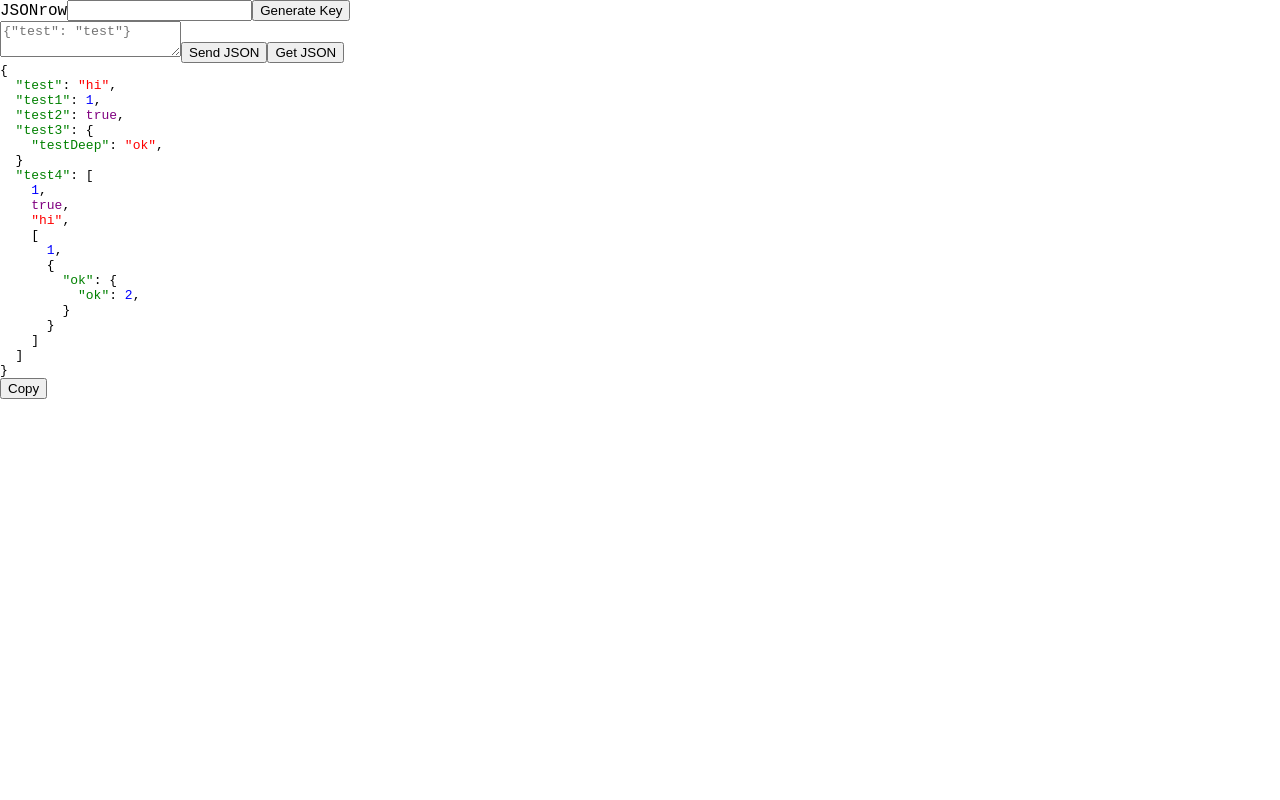
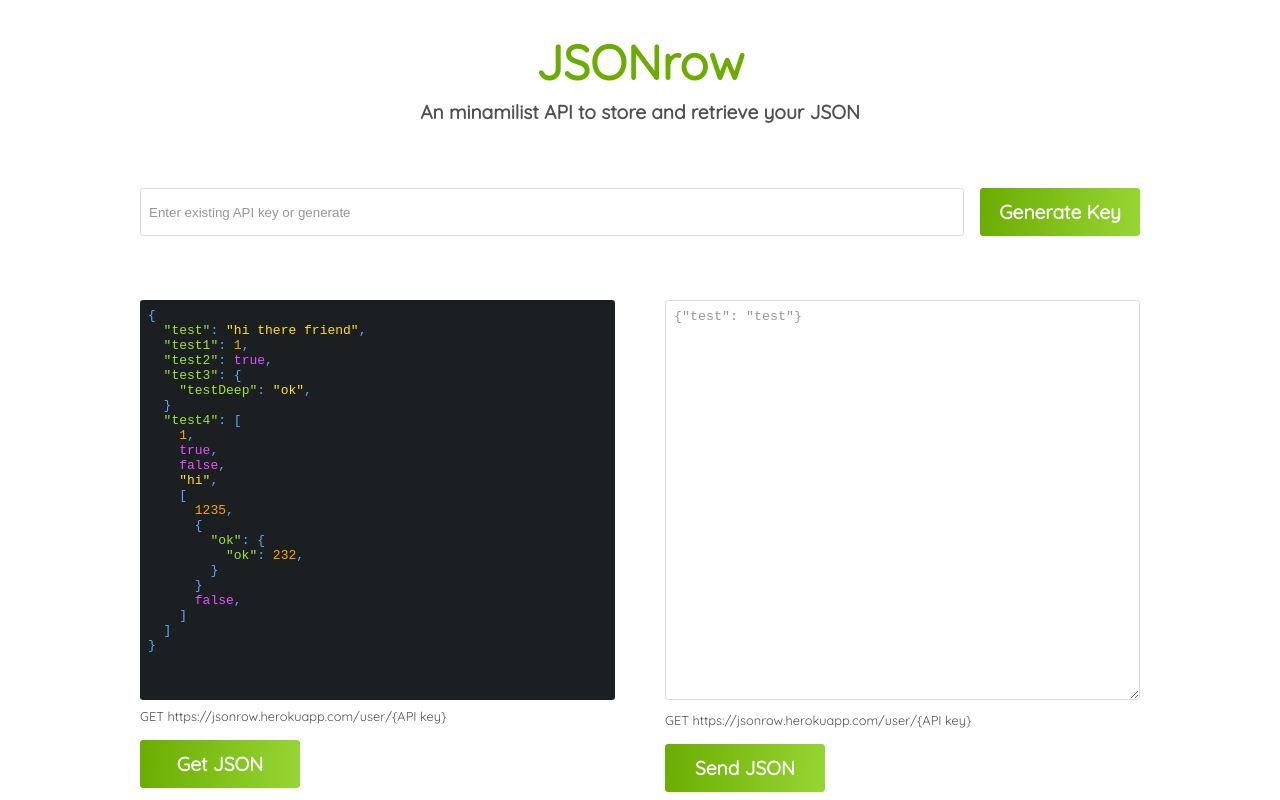
Before and after one commit to alexsaliu/jsonrow, a React (Create React App) app: page / in a window 1280 px wide. Built offline with nearby package versions, Linux system fonts and the light colour scheme.

Commit message:
Styled ui

```diff
--- a/public/index.html
+++ b/public/index.html
@@ -24,6 +24,10 @@
       work correctly both with client-side routing and a non-root public URL.
       Learn how to configure a non-root public URL by running `npm run build`.
     -->
+
+    <link rel="preconnect" href="https://fonts.gstatic.com">
+    <link href="https://fonts.googleapis.com/css2?family=Quicksand&display=swap" rel="stylesheet">
+
     <title>React App</title>
   </head>
   <body>
--- a/src/App.js
+++ b/src/App.js
@@ -7,13 +7,13 @@
 	const [apiKey, setApiKey] = useState('')
 	const [text, setText] = useState('{"test": "test"}')
 	const [json, setJson] = useState({
-		"test": "hi",
+		"test": "hi there friend",
 		"test1": 1,
 		"test2": true,
 		"test3": {
 			"testDeep": "ok"
 		},
-		"test4": [1, true, "hi", [1, {"ok": {"ok": 2}}]]
+		"test4": [1, true, false, "hi", [1235, {"ok": {"ok": 232}}, false]]
 	})
 	const [formattedJson, setFormattedJson] = useState({})
 
@@ -50,15 +50,32 @@
 
 	return (
 		<div className="App">
-			JSONrow
-			<input onChange={(e) => {setApiKey(e.target.value)}} value={apiKey} type="text" />
-			<button onClick={() => generateKey()}>Generate Key</button>
-			<div onClick={() => copyToClipboard(apiKey)}>{apiKey}</div>
-			<textarea onChange={(e) => setText(e.target.value)} placeholder='{"test": "test"}'></textarea>
-			<button onClick={() => sendJson()}>Send JSON</button>
-			<button onClick={() => getJson()}>Get JSON</button>
-			<div className="formatted_json" dangerouslySetInnerHTML={{__html: formattedJson}}></div>
-			<button onClick={() => copyToClipboard(jsonRef.current.innerHTML)}>Copy</button>
+			<div className="content">
+				<h1 className="title">JSONrow</h1>
+				<h4 className="tagline">An minamilist API to store and retrieve your JSON</h4>
+				<div className="input-container">
+					<input className="apikey-input" onChange={(e) => {setApiKey(e.target.value)}} value={apiKey} placeholder="Enter existing API key or generate" type="text" />
+					<button onClick={() => generateKey()}>Generate Key</button>
+				</div>
+
+				<div className="container">
+					<div>
+						<div className="formatted-json" dangerouslySetInnerHTML={{__html: formattedJson}}></div>
+						<div className="endpoint">GET  https://jsonrow.herokuapp.com/user/{apiKey ? apiKey : '{API key}'}</div>
+						<button onClick={() => getJson()}>Get JSON</button>
+					</div>
+
+					<div>
+						<textarea onChange={(e) => setText(e.target.value)} placeholder='{"test": "test"}'></textarea>
+						<div className="endpoint">GET  https://jsonrow.herokuapp.com/user/{apiKey ? apiKey : '{API key}'}</div>
+						<button onClick={() => sendJson()}>Send JSON</button>
+					</div>
+				</div>
+			</div>
+
+
+			{/* <button onClick={() => copyToClipboard(jsonRef.current.innerHTML)}>Copy</button> */}
+			{/* <div className="json-container" onClick={() => copyToClipboard(apiKey)}></div> */}
 			<pre hidden>
 				<code ref={jsonRef}>
 					{JSON.stringify(json, null, 4)}
--- a/src/helpers.js
+++ b/src/helpers.js
@@ -10,7 +10,7 @@
     else if (typeof json === 'object') {
         formattedJson += '{</div>'
         for (const key in json) {
-            formattedJson += `<div>${indentation(level + 2)}<span style="color:green">"${key}"</span>: ${formatValue(json[key], level + 2)}`
+            formattedJson += `<div>${indentation(level + 2)}<span style="color:#a0e237">"${key}"</span>: ${formatValue(json[key], level + 2)}`
         }
         formattedJson += `<div>${indentation(level)}}</div>`
     }
@@ -26,9 +26,9 @@
 }
 
 const formatValue = (value, level) => {
-    if (typeof value === 'string') return `<span style="color:red">"${value}"</span>,</div>`
-    if (typeof value === 'number') return `<span style="color:blue">${value}</span>,</div>`
-    if (typeof value === 'boolean') return `<span style="color:purple">${value}</span>,</div>`
+    if (typeof value === 'string') return `<span style="color:#ffe030">"${value}"</span>,</div>`
+    if (typeof value === 'number') return `<span style="color:orange">${value}</span>,</div>`
+    if (typeof value === 'boolean') return `<span style="color:#e750ff">${value}</span>,</div>`
     if (typeof value === 'object' || Array.isArray(value)) return formatJsonAsHtml(value, level)
 }
 
--- a/src/index.css
+++ b/src/index.css
@@ -1,7 +1,6 @@
 body {
   margin: 0;
-  font-family: monospace, arial, sans-serif, -apple-system, BlinkMacSystemFont, 'Segoe UI', 'Roboto', 'Oxygen',
-    'Ubuntu', 'Cantarell', 'Fira Sans', 'Droid Sans', 'Helvetica Neue';
+  font-family: 'Quicksand', sans-serif;
   -webkit-font-smoothing: antialiased;
   -moz-osx-font-smoothing: grayscale;
 }
@@ -11,6 +10,101 @@
     monospace;
 }
 
-.formatted_json * {
+:root {
+    --green: #6AAD00;
+    --light-green: #97D534;
+    --grey: #505050;
+    --light-grey: #DADADA;
+}
+
+* {
+    color: var(--grey);
+    box-sizing: border-box;
+}
+
+button {
+    width: 10rem;
+    height: 3rem;
+    background: linear-gradient(95deg, var(--green) 0%, var(--light-green) 100%);
+    border-radius: 0.2rem;
+    border: none;
+    color: #ffffff;
+    font-weight: 700;
+    font-size: 1.2rem;
+    font-family: inherit;
+    cursor: pointer;
+}
+
+.title {
+    color: var(--green);
+    margin: 2rem 0 0.5rem;
+    font-size: 3rem;
+    text-align: center;
+}
+
+.tagline {
+    margin: 0;
+    font-size: 1.2rem;
+    text-align: center;
+}
+
+.input-container {
+    display: flex;
+    margin: 4rem 0;
+    justify-content: space-between;
+}
+
+::placeholder {
+    color: #979797;
+}
+
+.apikey-input {
+    height: 3rem;
+    padding: 0 0 0 0.5rem;
+    border: 1px solid var(--light-grey);
+    border-radius: 0.2rem;
+    width: calc(100% - 11rem);
+}
+
+.apiKey:focus {
+    outline: var(--grey);
+}
+
+.App {
+    display: flex;
+    align-items: center;
+    justify-content: center;
+}
+.content {
+    width: 1000px;
+}
+.formatted-json * {
     font-family: monospace;
+    color: #5ba8ff;
 }
+.container {
+    display: flex;
+    justify-content: space-between;
+}
+.container > div {
+    width: 47.5%;
+}
+.container > div:first-child {
+    margin-right: 2rem;
+}
+.formatted-json {
+    background: #1B1F22;
+}
+.formatted-json, textarea {
+    height: 400px;
+    width: 100%;
+    padding: 0.5rem;
+    border-radius: 0.2rem;
+}
+textarea {
+    border: 1px solid var(--light-grey);
+}
+.endpoint {
+    font-size: 0.8rem;
+    margin: 0.5rem 0 1rem;
+}
```
